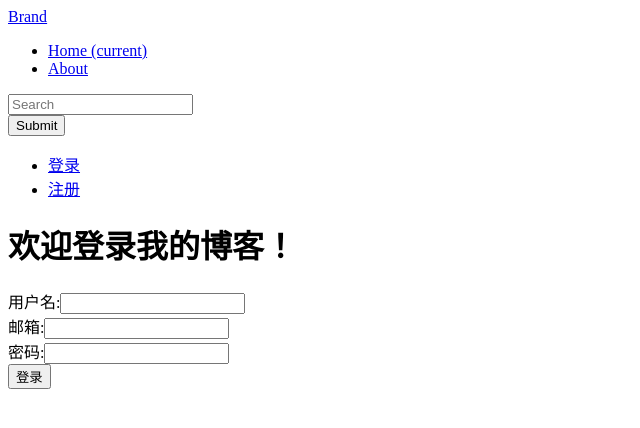
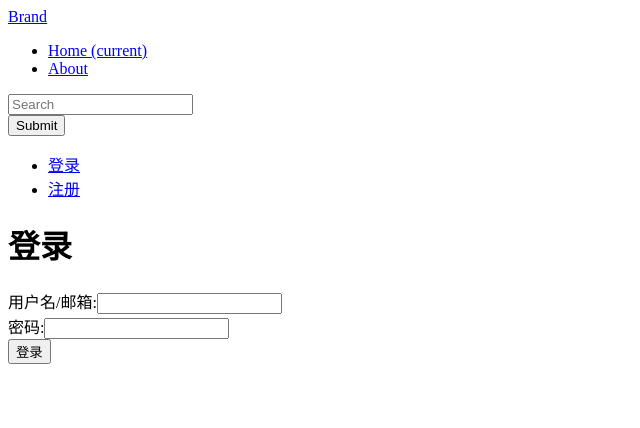
Before and after one commit to flyrk/react-blog, a React app: page /signin in a window 1280 px wide. Shown: the top 428 px of the page, without its empty margins (0-640 px from the left). Built offline with nearby package versions, Linux system fonts and the light colour scheme; the HTML template or start-up script is replaced by a standard one.

Commit message:
Verify user signin credentials

```diff
--- a/client/routes.js
+++ b/client/routes.js
@@ -3,7 +3,7 @@ import { Route, BrowserRouter as Router } from 'react-router-dom';
 import App from './App';
 import Home from './src/components/Home';
 import About from './src/components/About';
-import SigninPage from './src/components/signin/SigninPage';
+import SigninForm from './src/components/signin/SigninForm';
 import SignupPage from './src/components/signup/SignupPage';
 
 export default class Routers extends Component {
@@ -13,7 +13,7 @@ export default class Routers extends Component {
         <App>
           <Route exact path='/' component={Home} />
           <Route path='/about' component={About} />
-          <Route path='/signin' component={SigninPage} />
+          <Route path='/signin' component={SigninForm} />
           <Route path='/signup' component={SignupPage} />
         </App>
       </Router>
--- a/client/src/actions/signActions.js
+++ b/client/src/actions/signActions.js
@@ -8,13 +8,6 @@ export function userSignupRequest(userData) {
 
 export function userSigninRequest(userData) {
   return dispatch => {
-    const { username, password, email } = userData;
-    return axios.get('/api/users', {
-      params: {
-        username,
-        password,
-        email
-      }
-    });
+    return axios.post('/api/auth', userData);
   };
 }
--- a/client/src/components/signin/SigninForm.js
+++ b/client/src/components/signin/SigninForm.js
@@ -1,9 +1,11 @@
 import React, { Component } from 'react';
 import { withRouter } from 'react-router';
 import PropTypes from 'prop-types';
+import { connect } from 'react-redux';
 import classnames from 'classnames';
 import { validateInputSignin } from '../../../../shared/validations/signin';
 import TextFieldGroup from '../common/TextFieldGroup';
+import { userSigninRequest } from '../../actions/signActions';
 
 class SigninForm extends Component {
   static propTypes = {
@@ -13,8 +15,7 @@ class SigninForm extends Component {
   constructor(props) {
     super(props);
     this.state = {
-      username: '',
-      email: '',
+      identifier: '',
       password: '',
       errors: {},
       isLoading: false
@@ -38,7 +39,7 @@ class SigninForm extends Component {
     if (this.isValid()) {
       this.setState({ errors: {}, isLoading: true });
       this.props.userSigninRequest(this.state).then(
-        () => {
+        (res) => {
           // this.props.addFlashMessage({
           //   type: 'success',
           //   text:'你已登录成功，欢迎回来！'
@@ -52,31 +53,24 @@ class SigninForm extends Component {
   };
 
   render() {
-    const { errors } = this.state;
+    const { errors, identifier, password, isLoading } = this.state;
     return (
       <form onSubmit={this.handlerOnSubmit}>
-        <h1>欢迎登录我的博客！</h1>
+        <h1>登录</h1>
+
+        { errors.form && <div className='alert alert-danger'>{errors.form}</div>}
         <TextFieldGroup
-          field='username'
-          value={this.state.username}
-          label='用户名'
+          field='identifier'
+          value={identifier}
+          label='用户名/邮箱'
           handlerOnChange={this.handlerOnChange}
           type='text'
-          error={errors.username}
-        />
-
-        <TextFieldGroup
-          field='email'
-          value={this.state.email}
-          label='邮箱'
-          handlerOnChange={this.handlerOnChange}
-          type='text'
-          error={errors.email}
+          error={errors.identifier}
         />
 
         <TextFieldGroup
           field='password'
-          value={this.state.password}
+          value={password}
           label='密码'
           handlerOnChange={this.handlerOnChange}
           type='password'
@@ -84,7 +78,7 @@ class SigninForm extends Component {
         />
 
         <div className='form-group'>
-          <button disabled={this.state.isLoading} className='btn btn-primary btn-lg'>
+          <button disabled={isLoading} className='btn btn-primary btn-lg'>
             登录
           </button>
         </div>
@@ -93,4 +87,4 @@ class SigninForm extends Component {
   }
 }
 
-export default withRouter(SigninForm);
+export default connect(null, { userSigninRequest })(withRouter(SigninForm));
--- a/client/src/components/signin/SigninPage.js
+++ /dev/null
@@ -1,27 +0,0 @@
-import React, { Component } from 'react';
-import PropTypes from 'prop-types';
-import { connect } from 'react-redux';
-import SigninForm from './SigninForm';
-import { userSigninRequest } from '../../actions/signActions';
-
-class SigninPage extends Component {
-  static propTypes = {
-    userSigninRequest: PropTypes.func.isRequired
-  }
-
-  render() {
-    const { userSigninRequest } = this.props;
-    return (
-      <div className='row'>
-        <div className='col-md-4 col-md-offset-4'>
-          <SigninForm
-            userSigninRequest={userSigninRequest}
-          />
-        </div>
-      </div>
-    );
-  }
-}
-
-
-export default connect(null, { userSigninRequest })(SigninPage);
--- /dev/null
+++ b/config.js
@@ -0,0 +1,3 @@
+export default {
+  jwtSecret: 'somesecretkeyforjsonwebtoken'
+}
--- a/package.json
+++ b/package.json
@@ -29,11 +29,12 @@
     "express-formidable": "^1.0.0",
     "express-session": "^1.15.3",
     "express-winston": "^2.4.0",
+    "jsonwebtoken": "^7.4.1",
     "lodash": "^4.17.4",
     "marked": "^0.3.6",
     "moment": "^2.18.1",
     "mongolass": "^2.4.5",
-    "mongoose": "^4.11.1",
+    "mongoose": "^4.11.4",
     "morgan": "^1.8.2",
     "nodemon": "^1.11.0",
     "objectid-to-timestamp": "^1.3.0",
--- a/shared/validations/signin.js
+++ b/shared/validations/signin.js
@@ -4,14 +4,8 @@ import isEmpty from 'lodash/isEmpty';
 export function validateInputSignin(data) {
   let errors = {};
 
-  if (Validator.isEmpty(data.username)) {
-    errors.username = '用户名不能为空';
-  }
-  if (Validator.isEmpty(data.email)) {
-    errors.email = '邮箱不能为空';
-  }
-  if (!Validator.isEmail(data.email)) {
-    errors.email = '邮箱不合法';
+  if (Validator.isEmpty(data.identifier)) {
+    errors.identifier = '该区域不能为空';
   }
   if (Validator.isEmpty(data.password)) {
     errors.password = '请输入密码';
```
Also changed, not shown: routes/auth.js (added, +34 -0 lines), routes/users.js (+0 -31 lines), server.js (+7 -0 lines).
